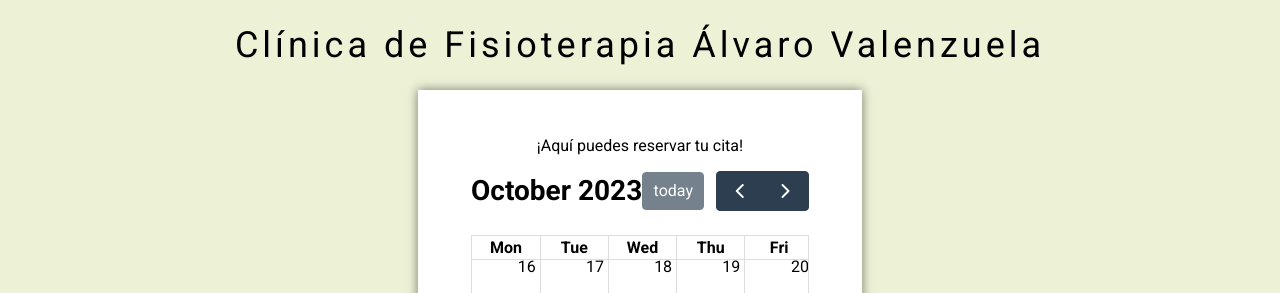
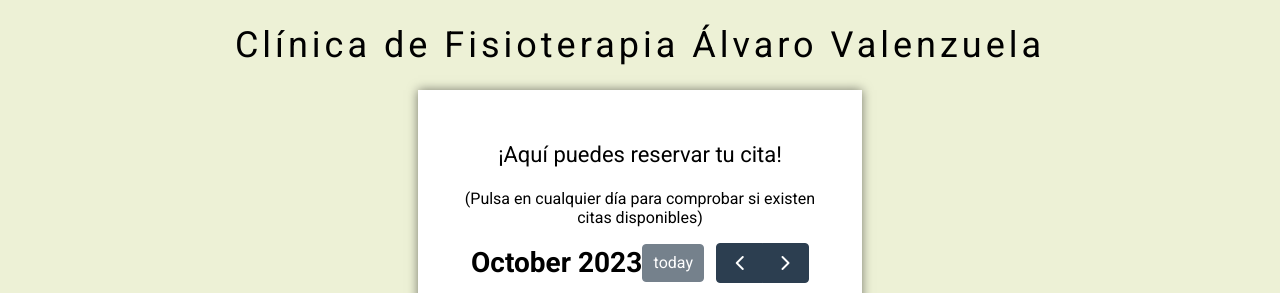
Before and after one commit to AlvaroValenzuela99/citas-fisio-app, a React (Create React App) app in the folder frontend/: page /paciente/reservar in a window 1280 px wide. Shown: the top 293 px of the page. Built offline with nearby package versions, Linux system fonts and the light colour scheme; no server answers.

Commit message:
added some validation rules to the inputs of the form

```diff
--- a/frontend/src/App.css
+++ b/frontend/src/App.css
@@ -103,3 +103,14 @@
   font-weight: 700;
   font-size: 30px;
 }
+
+.fc-daygrid-day{
+  cursor: pointer;
+}
+
+.texto-cabecera{
+  text-align: center;
+}
+.cto-titulo{
+  font-size: 22px;
+}
--- a/frontend/src/components/Calendar.js
+++ b/frontend/src/components/Calendar.js
@@ -21,6 +21,7 @@ const Calendar = ({ onMonthChange, onDayClick }) => {
     onDayClick(arg.date);
   };
 
+
   return (
     <div>
       <Fullcalendar
--- a/frontend/src/pages/Reservar.js
+++ b/frontend/src/pages/Reservar.js
@@ -57,6 +57,7 @@ export default function Reservar() {
     return `${formattedParteEntera}:${minutos}`;
   };
 
+
   // Reservar la cita al hacer submit
   const handleSubmit = async (event) => {
     event.preventDefault();
@@ -92,7 +93,11 @@ export default function Reservar() {
     <div className='App'>
       <h1 className='title'>Clínica de Fisioterapia Álvaro Valenzuela</h1>
       <div className='container'>
-      <p>¡Aquí puedes reservar tu cita!</p>
+        <div className='texto-cabecera'>
+          <p className='cto-titulo'>¡Aquí puedes reservar tu cita!</p>
+          <p>(Pulsa en cualquier día para comprobar si existen citas disponibles)</p>
+        </div>
+
         <div className='reservas'>
 
           <div className='calendario'>
@@ -103,13 +108,23 @@ export default function Reservar() {
 
               <div className='datos-paciente'>
                 <label>Nombre:</label>
-                <input type='text' placeholder='Nombre' name='nombre'></input>
+                <input type='text' placeholder='Nombre' name='nombre' required></input>
 
                 <label>Apellidos:</label>
-                <input type='text' placeholder='Apellidos' name='apellidos'></input>
+                <input type='text' placeholder='Apellidos' name='apellidos' required></input>
 
                 <label>Teléfono:</label>
-                <input type='tel' placeholder='Teléfono' name='telefono'></input>
+                <input type='tel'
+                    placeholder='Teléfono'
+                    name='telefono'
+                    onKeyPress={(e) => {
+                        // Permite solo números y teclas especiales (por ejemplo, retroceso)
+                        if (!/[\d\b]/.test(e.key)) {
+                          e.preventDefault();
+                        }
+                      }}
+                      maxLength='9'
+                    required></input>
               </div>
 
                 {/* Mostrar las citas del día solo al hacer clic */}
@@ -122,7 +137,7 @@ export default function Reservar() {
                           id={`cita-${cita.id}`}
                           name='citaSeleccionada'
                           value={cita.id}
-                          // Puedes manejar la lógica de selección aquí según tus necesidades
+                          required
                         />
                         <label htmlFor={`cita-${cita.id}`}>
                           {formatHora(cita.horaInicio)} a {formatHora(cita.horaFin)}
```
